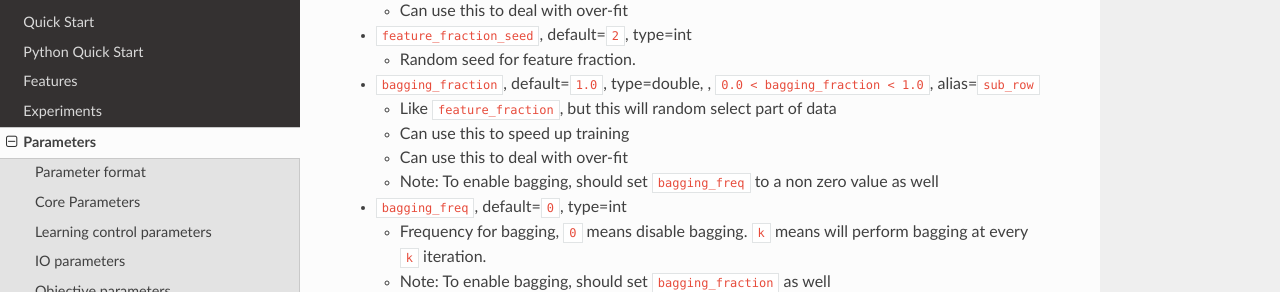
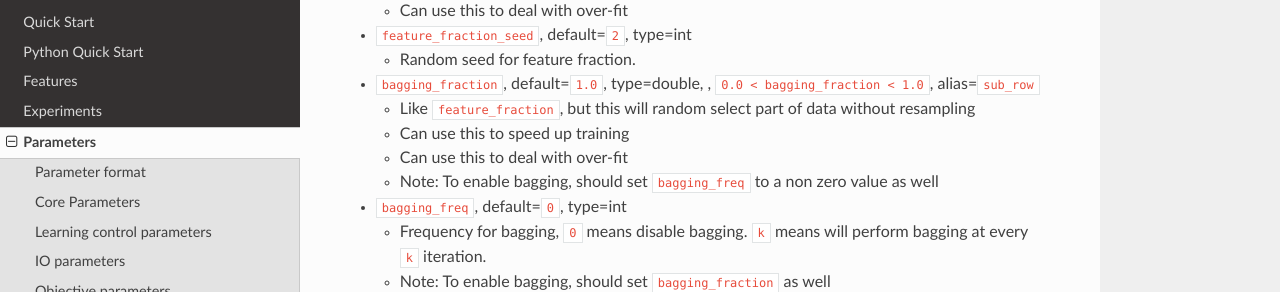
Before and after one commit to microsoft/LightGBM, a Sphinx documentation site: the page built from docs/Parameters.md, in a window 1280 px wide and 900 px high, scrolled down 2794 px. Shown: the part 159-451 px from the top of the window. Built offline with Sphinx 7.4.7 and the Read the Docs theme 2.0.0, drawn with Linux system fonts in a browser that asks for light colours; pages that are not in the unit, such as notebooks, are missing from menus.

Commit message:
Add without resampling for bagging

```diff
--- a/docs/Parameters.md
+++ b/docs/Parameters.md
@@ -92,7 +92,7 @@ The parameter format is `key1=value1 key2=value2 ... ` . And parameters can be s
 * `feature_fraction_seed`, default=`2`, type=int
   * Random seed for feature fraction.
 * `bagging_fraction`, default=`1.0`, type=double, , `0.0 < bagging_fraction < 1.0`, alias=`sub_row`
-  * Like `feature_fraction`, but this will random select part of data
+  * Like `feature_fraction`, but this will random select part of data without resampling
   * Can use this to speed up training
   * Can use this to deal with over-fit
   * Note: To enable bagging, should set `bagging_freq` to a non zero value as well
```
